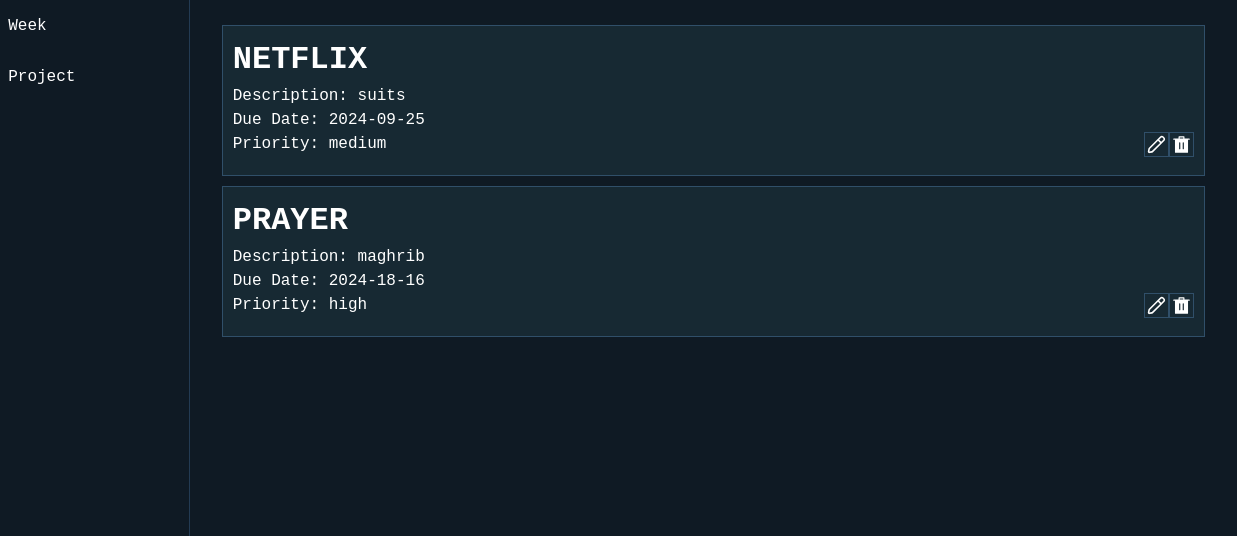
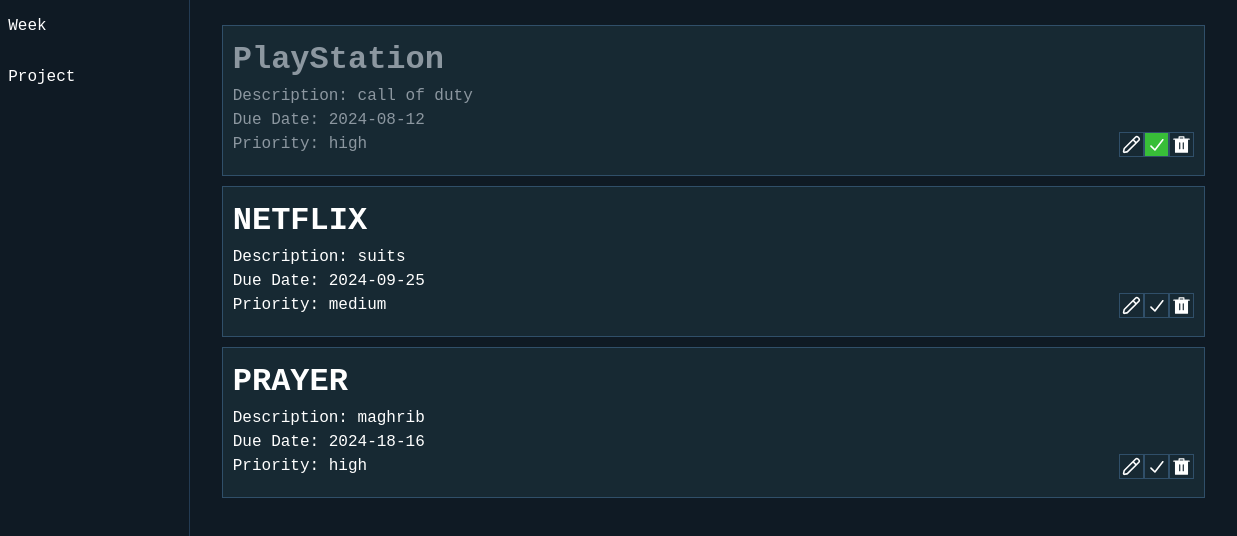
Before and after one commit to Sulaymancodes/Insight-todo-app-, a website built with webpack: page src/index.html in a window 1280 px wide. Both pictures are taken after a click on the picture 1224 px from the left and 378 px from the top of the page. Shown: the part 234-770 px from the top of the page, 43-1280 px from the left. Built offline with nearby package versions, Linux system fonts and the light colour scheme; files whose address does not match are found by name.

Commit message:
Added Check Logic to Indicate Completion of Todo

```diff
--- a/src/index.js
+++ b/src/index.js
@@ -65,7 +65,7 @@
 
 
 const todoArrayContainer = [];
-const todo1 = new Todo('GAME','call of duty','2024-08-12','high');
+const todo1 = new Todo('PlayStation','call of duty','2024-08-12','high');
 const todo2 = new Todo('NETFLIX','suits','2024-09-25','medium');
 const todo3 = new Todo('PRAYER','maghrib','2024-18-16','high');
 
--- a/src/renderTodo.js
+++ b/src/renderTodo.js
@@ -1,7 +1,10 @@
 import editIcon from './svgs/edit-svgrepo-com.svg';
 import deleteIcon from './svgs/delete-filled-svgrepo-com.svg';
+import checkIcon from './svgs/check-svgrepo-com.svg';
 
 export default function renderTodo(arr,deleteTodo,editTodo) {
+    let checkStatus = false;
+
     const mainContainer = document.querySelector('#main');
 
     // Adding dynamic container to keep the elements of the main
@@ -43,6 +46,23 @@
         editIconContainer.classList.add('edit-icon');
         editIconContainer.src = editIcon;
 
+        const checkIconContainer = document.createElement('img');
+        checkIconContainer.addEventListener('click', () =>{
+            if(checkStatus === false){
+                todoItemContainer.classList.add('grey');
+                checkIconContainer.classList.add('green');
+                checkStatus = true;
+            }
+            else if(checkStatus === true){
+                todoItemContainer.classList.remove('grey');
+                checkIconContainer.classList.remove('green');
+                checkStatus = false;
+            }
+
+        })
+        checkIconContainer.classList.add('check-icon');
+        checkIconContainer.src = checkIcon;
+
         const deleteIconContainer = document.createElement('img');
         deleteIconContainer.addEventListener('click', (event) =>{
             deleteTodo(event);
@@ -51,7 +71,7 @@
         deleteIconContainer.classList.add('red');
         deleteIconContainer.src = deleteIcon;
 
-        diVEditAndDeleteIconContainer.append(editIconContainer, deleteIconContainer);
+        diVEditAndDeleteIconContainer.append(editIconContainer, checkIconContainer, deleteIconContainer);
         div.append(todoItemPriority, diVEditAndDeleteIconContainer);
 
         todoItemContainer.append(todoItemTitle, todoItemDescription, todoItemDueDate, div);
--- a/src/style.css
+++ b/src/style.css
@@ -114,7 +114,8 @@
 }
 
 .edit-icon,
-.delete-icon{
+.delete-icon,
+.check-icon{
     background-color: #172933;
     border: 1px solid #304F69;
     padding: 2px;
@@ -122,7 +123,8 @@
     height: 25px;
 }
 .edit-icon:hover,
-.delete-icon:hover{
+.delete-icon:hover,
+.check-icon:hover{
     background-color: #1d3542;
 }
 
@@ -166,6 +168,9 @@
 .red:hover{
     background-color: rgba(159, 26, 26, 0.558);
 }
+.green{
+    background-color: rgb(56, 190, 56);
+}
 #submit, .submit {
     background-color: #1C91F2;
     color: #fff;
```
Also changed, not shown: src/svgs/check-svgrepo-com.svg (added), src/svgs/folder-with-files-svgrepo-com.svg (added).
